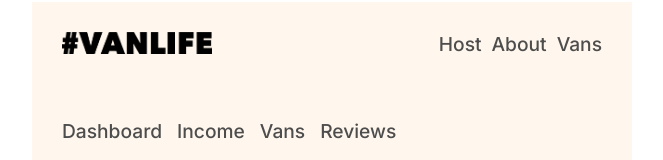
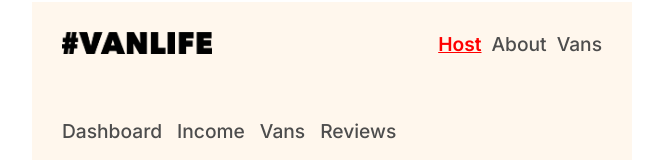
Before and after one commit to naijoesrinivasan/vanlife, a React (Vite) app: page /host in a window 1280 px wide. Shown: the top 160 px of the page, without its empty margins (308-971 px from the left). Built offline with nearby package versions, Linux system fonts and the light colour scheme; what miragejs would draw is missing.

Commit message:
navlinks styling

```diff
--- a/src/components/Navbar.jsx
+++ b/src/components/Navbar.jsx
@@ -1,18 +1,48 @@
 
 import React from "react"
-import { Link } from "react-router-dom"
+import { NavLink } from "react-router-dom"
 
 export default function Navbar()  {
+  const styles = {
+    fontWeight: "600",
+    textDecoration: "underline",
+    color: "red"
+  };
+
   return (
     <header>
       <nav className="navbar-section">
         <div className="vanlife-logo">
-          <Link to='/'><img src="/images/vanlife-logo.png" alt="Vanlife Logo" id="vanlife-logo"/></Link>
+          <NavLink
+            to='/'
+            className={({isActive}) => isActive ? "active-class" : ""}
+            style={({isActive}) => isActive ? styles : null}
+          >
+            <img src="/images/vanlife-logo.png" alt="Vanlife Logo" id="vanlife-logo"/>
+          </NavLink>
         </div>
         <div className="nav-links">
-          <Link to='/host'>Host</Link>
-          <Link to='/about'>About</Link>
-          <Link to='/vans'>Vans</Link>
+          <NavLink
+            to='/host'
+            className={({isActive}) => isActive ? "active-class" : ""}
+            style={({isActive}) => isActive ? styles : null}
+          >
+            Host
+          </NavLink>
+          <NavLink
+            to='/about'
+            className={({isActive}) => isActive ? "active-class" : ""}
+            style={({isActive}) => isActive ? styles : null}
+          >
+            About
+          </NavLink>
+          <NavLink
+            to='/vans'
+            className={({isActive}) => isActive ? "active-class" : ""}
+            style={({isActive}) => isActive ? styles : null}
+          >
+            Vans
+          </NavLink>
         </div>
       </nav>
     </header>
--- a/src/index.css
+++ b/src/index.css
@@ -225,8 +225,7 @@ footer {
     gap: 15px;
 }
 
-.host-nav-links>a:hover {
-    /* border: 1px solid red; */
+a:hover {
+    color: red;
     text-decoration: underline;
-    font-weight: 600;
 }
```
